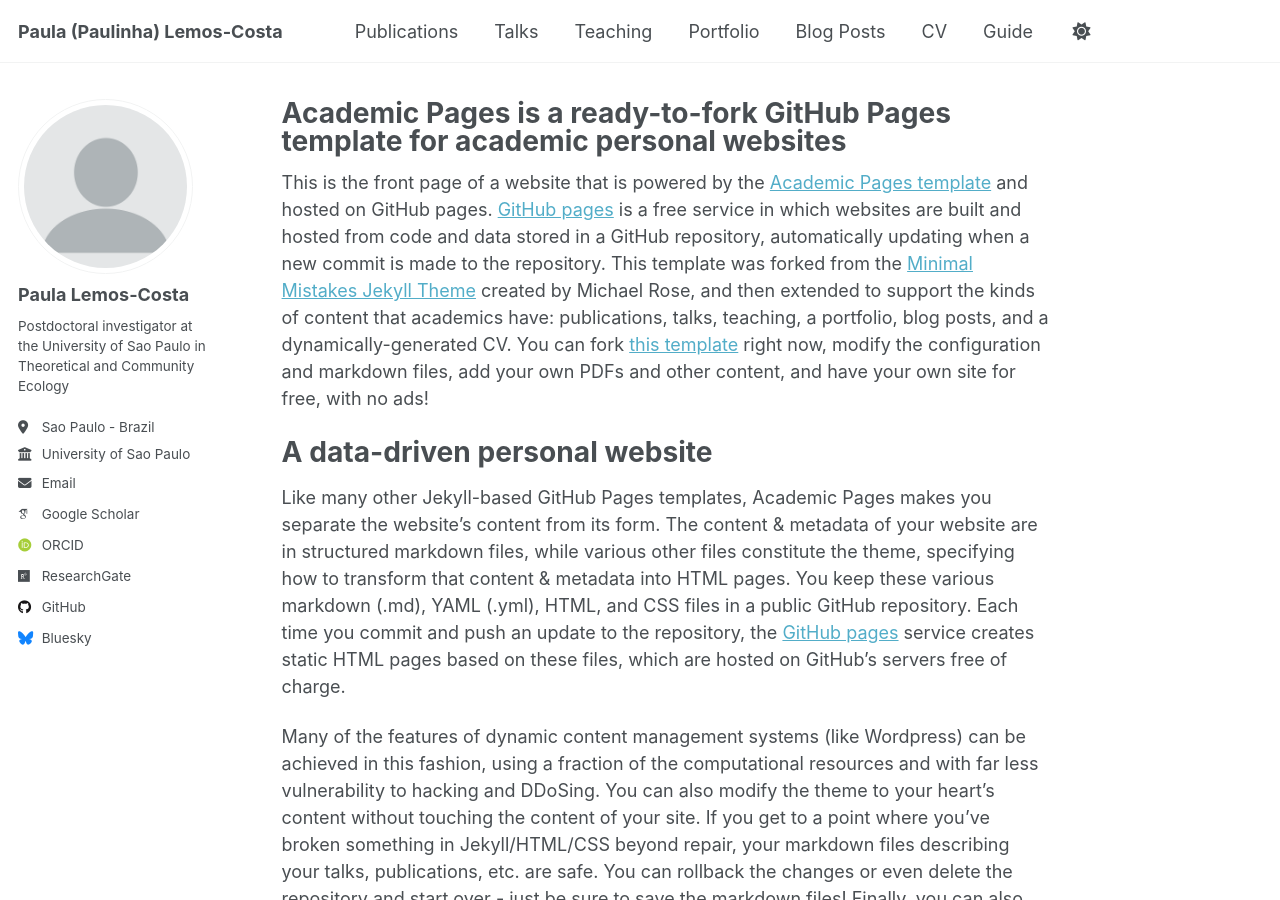
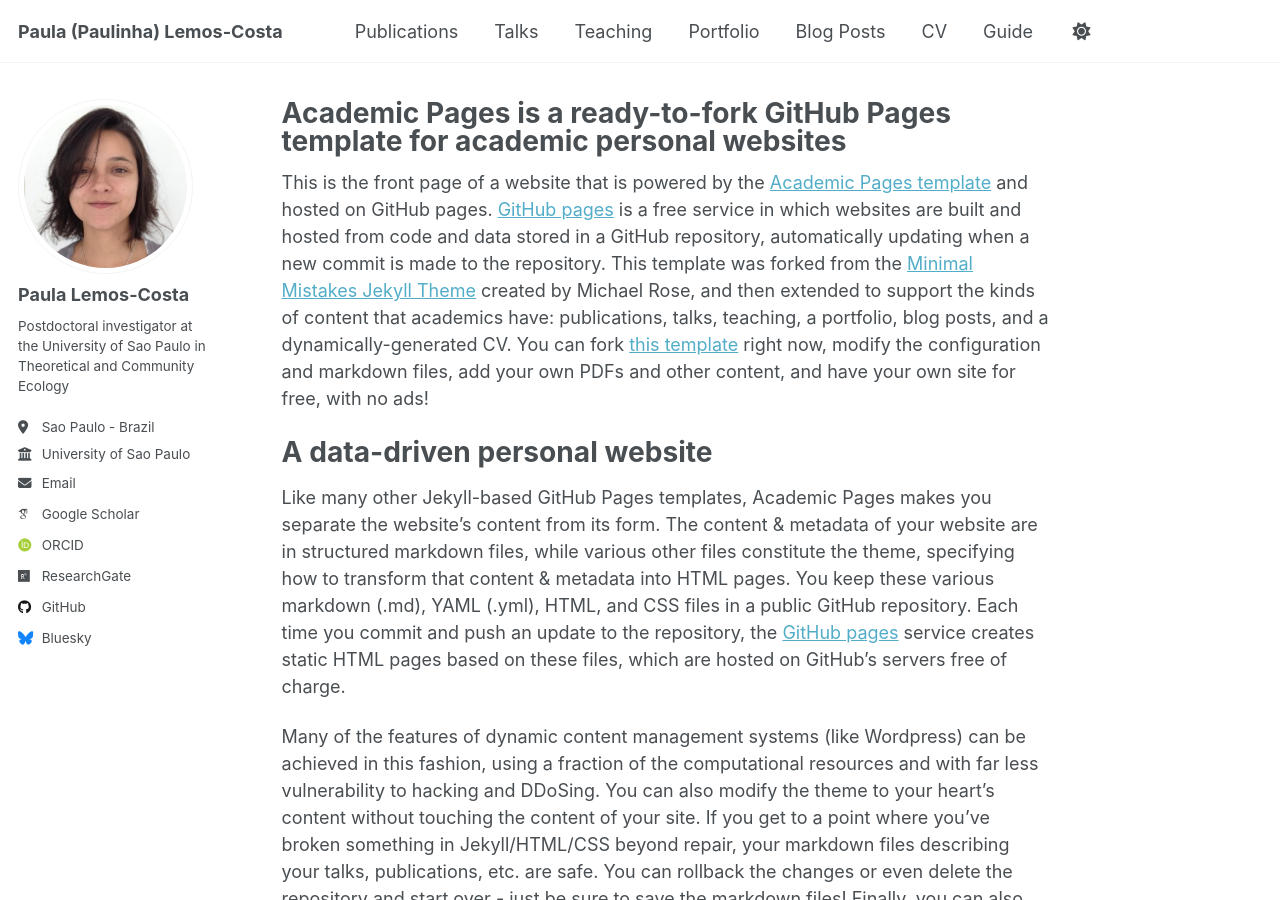
Before and after one commit to paulinhalemos/paulinhalemos.github.io, a Jekyll site: the page built from _pages/about.md, in a window 1280 px wide and 900 px high. Built offline with Jekyll 4.4.1, drawn with Linux system fonts in a browser that asks for light colours; some web fonts are replaced.

Commit message:
Update _config.yml

```diff
--- a/_config.yml
+++ b/_config.yml
@@ -22,7 +22,7 @@ repository               : "paulinhalemos/paulinhalemos.github.io"
 #               Additional customization can be done by editing /_includes/author-profile.html
 author:
   # Biographic information
-  avatar           : "profile.png"
+  avatar           : "plemos.jpg"
   name             : "Paula Lemos-Costa"
   pronouns         : # example: "she/her"
   bio              : "Postdoctoral investigator at the University of Sao Paulo in Theoretical and Community Ecology"
```
